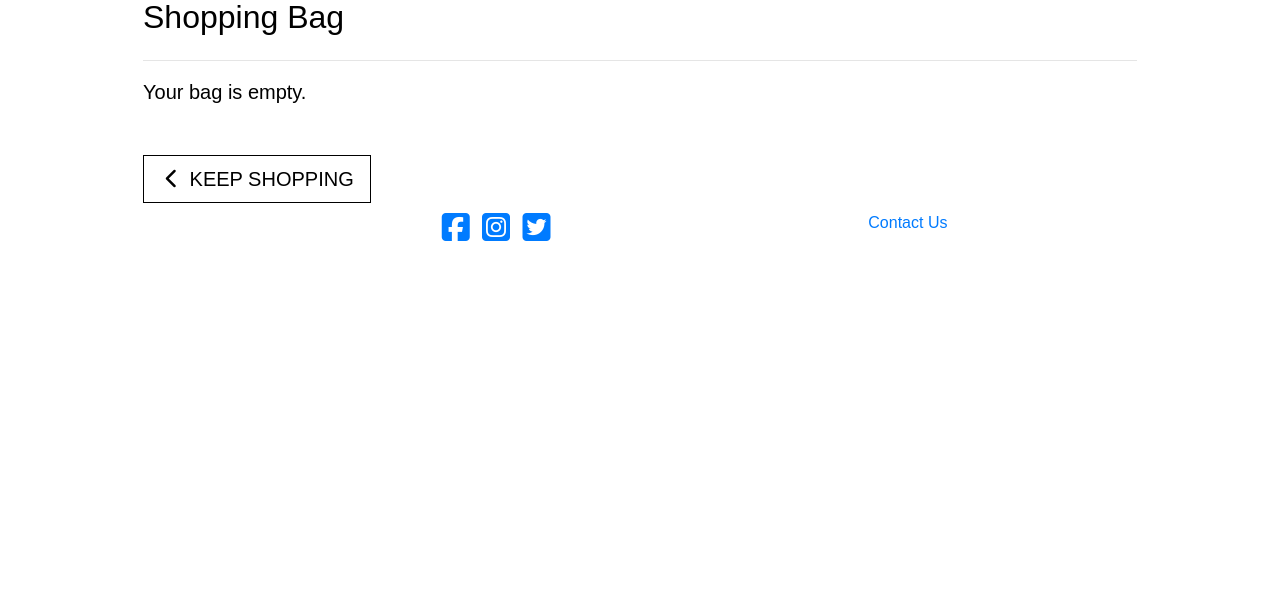
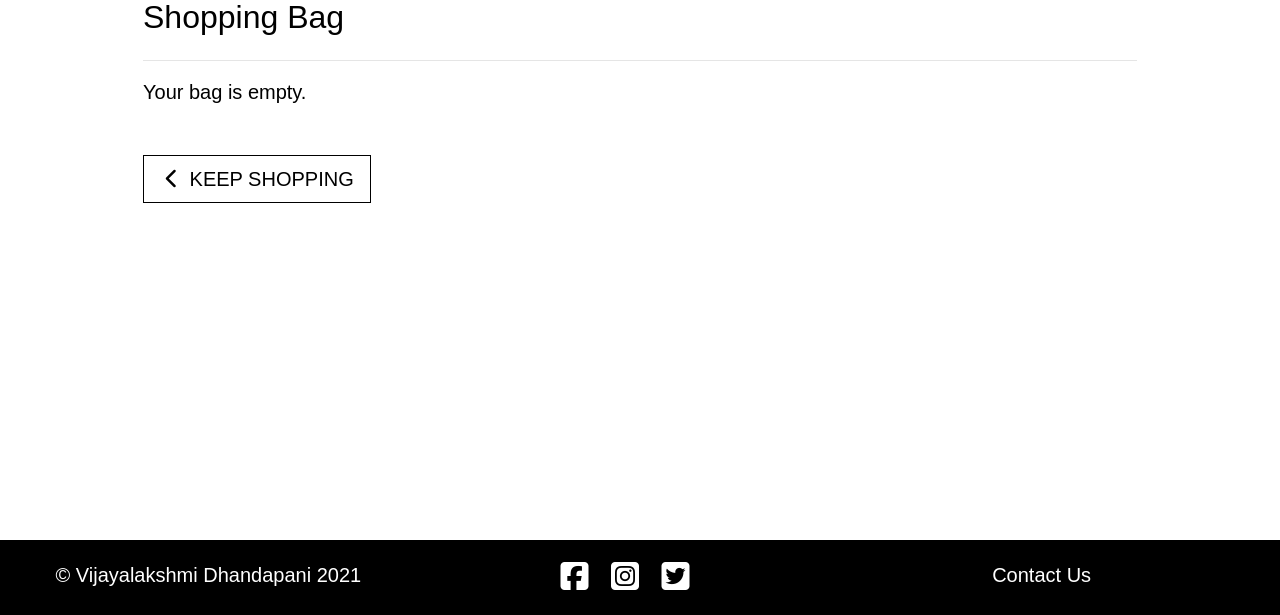
Before and after one commit to vijusuren/Dhanvi-Fashion-MS4, a Django app: page /bag/ in a window 1280 px wide. Shown: the part 185-800 px from the top of the page. Run offline with Django 3.2, Linux system fonts and the light colour scheme; parts of the project's set-up code (start-up, migrations or seed data) failed here and were passed over; some libraries are stand-ins or nearby versions.

Commit message:
add changes in contact views,forms and urls and footer and new arriaval in home page

```diff
--- a/contact/views.py
+++ b/contact/views.py
@@ -31,5 +31,4 @@ def contact(request):
         'form': form,
     }
 
-
-return render(request, 'contact/contact.html', context)
+    return render(request, 'contact/contact.html', context)
--- a/static/css/base.css
+++ b/static/css/base.css
@@ -451,6 +451,75 @@ display: inline-block;
   border-radius: 0;
 }
 
+/*----------------------------------New arrival section */
+
+.new-arrivals-section {
+  background-color: #fff;
+}
+
+.see-all {
+  float: right;
+}
+
+.see-all-link:hover {
+  color: #000;
+}
+
+/*--------------------------------------- Footer */
+
+footer {
+  margin-top: auto;
+}
+
+.footer-container {
+  background-color: #000;
+  height: 75px;
+}
+
+.footer-row {
+  left: 0;
+  bottom: 0;
+  width: 100%;
+  text-align: center;
+  padding-top: 20px;
+}
+
+.social-link {
+  text-decoration: none;
+  display: inline-block;
+  cursor: pointer;
+}
+
+.social-links {
+  margin-top: 0;
+}
+
+.social-links li a {
+  color: #fff;
+}
+
+.contact-link a {
+  color: #fff;
+  font-size: 20px;
+}
+
+.contact-link a:hover {
+  text-decoration: none;
+  color: #E1AD01;
+}
+
+.footer-section {
+  font-size: 20px;
+}
+
+.footer-icon {
+  margin: 0px 10px;
+}
+
+.footer-icon a:hover {
+  color: #E1AD01;
+}
+
 /*---------------------------------------- media Queries */
 
 /* Slightly larger container on xl screens */
```
Also changed, not shown: contact/templates/contact/contact.html (line endings or trailing spaces), home/templates/home/index.html (indentation only).
